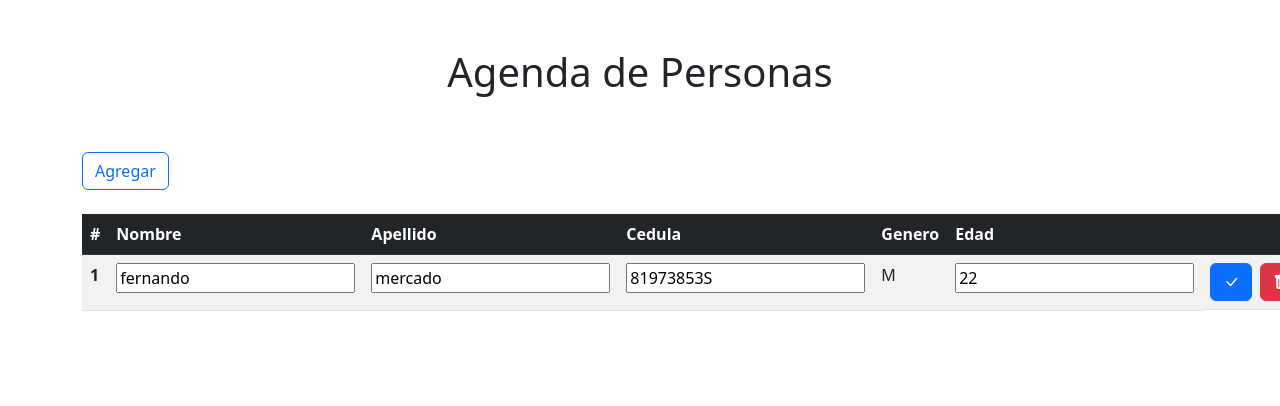
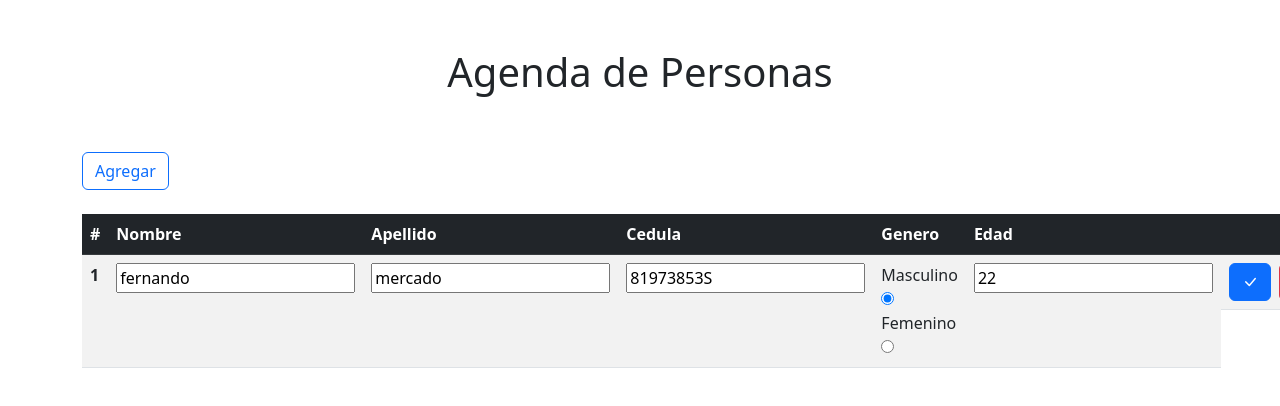
Before and after one commit to fernando59/simple_crud_angular, an Angular app: page / in a window 1280 px wide. Both pictures are taken after a click on the button 999 px from the left and 282 px from the top of the page. Shown: the top 406 px of the page. Built offline with nearby package versions, Linux system fonts and the light colour scheme.

Commit message:
add update gender

```diff
--- a/src/app/components/person-list/person-list.component.html
+++ b/src/app/components/person-list/person-list.component.html
@@ -14,7 +14,7 @@
         <tr *ngFor="let person of persons;let i =index">
             <th scope="row">{{i+1}}</th>
             <td>
-                <div *ngIf="isEdit && person.id ==idSelect">
+                <div *ngIf="isEdit">
                     <input type="text" [(ngModel)]="person.name" class="formControl">
                 </div>
                 <div *ngIf="!isEdit">
@@ -39,8 +39,22 @@
                 </div>
             </td>
             <td>
+                <div *ngIf="isEdit">
+                    <label >
 
+                        Masculino
+                        <input type="radio" value="M"   name="gender"[(ngModel)]="person.gender" class="formControl">
+                    </label>
+                    <label >
+
+                        Femenino
+                        <input type="radio" value="F"   name="gender"[(ngModel)]="person.gender" class="formControl">
+                    </label>
+
+                </div>
+                <div *ngIf="!isEdit">
                     {{person.gender}}
+                </div>
             </td>
             <td>
                 <div *ngIf="isEdit">
@@ -52,10 +66,13 @@
             </td>
             <td class="d-flex gap-2">
                 <!-- EDIT -->
-                <button *ngIf="!isEdit" (click)="editPerson(person)" class="btn btn-info "><i class="bi bi-pencil-square"></i></button>
-                <button *ngIf="isEdit" (click)="closeEdit(person)" class="btn btn-primary"><i class="bi bi-check-lg"></i></button>
+                <button *ngIf="!isEdit" (click)="editPerson(person)" class="btn btn-info "><i
+                        class="bi bi-pencil-square"></i></button>
+                <button *ngIf="isEdit" (click)="closeEdit(person)" class="btn btn-primary"><i
+                        class="bi bi-check-lg"></i></button>
                 <!-- DELETE -->
-                <button (click)="openModalDelete(person)" class="btn btn-danger "><i class="bi bi-trash-fill"></i></button>
+                <button (click)="openModalDelete(person)" class="btn btn-danger "><i
+                        class="bi bi-trash-fill"></i></button>
 
             </td>
         </tr>
--- a/src/app/components/person-list/person-list.component.ts
+++ b/src/app/components/person-list/person-list.component.ts
@@ -26,6 +26,7 @@ export class PersonListComponent implements OnInit {
 
   closeEdit(person:Person){
     this.isEdit =false
+    console.log(person)
     this.personService.updatePerson(person)
   }
   editPerson(person:Person){
--- a/src/app/services/person.service.ts
+++ b/src/app/services/person.service.ts
@@ -40,7 +40,6 @@ export class PersonService {
         item.name = person.name
       }
     })
-    console.log(this._persons)
 
   }
   deletePerson() {
--- a/src/styles.css
+++ b/src/styles.css
@@ -1 +1,6 @@
 /* You can add global styles to this file, and also import other style files */
+input::-webkit-outer-spin-button,
+    input::-webkit-inner-spin-button {
+        -webkit-appearance: none;
+        margin: 0;
+    }
```
Lines whose indentation alone changed are shown as unchanged.
